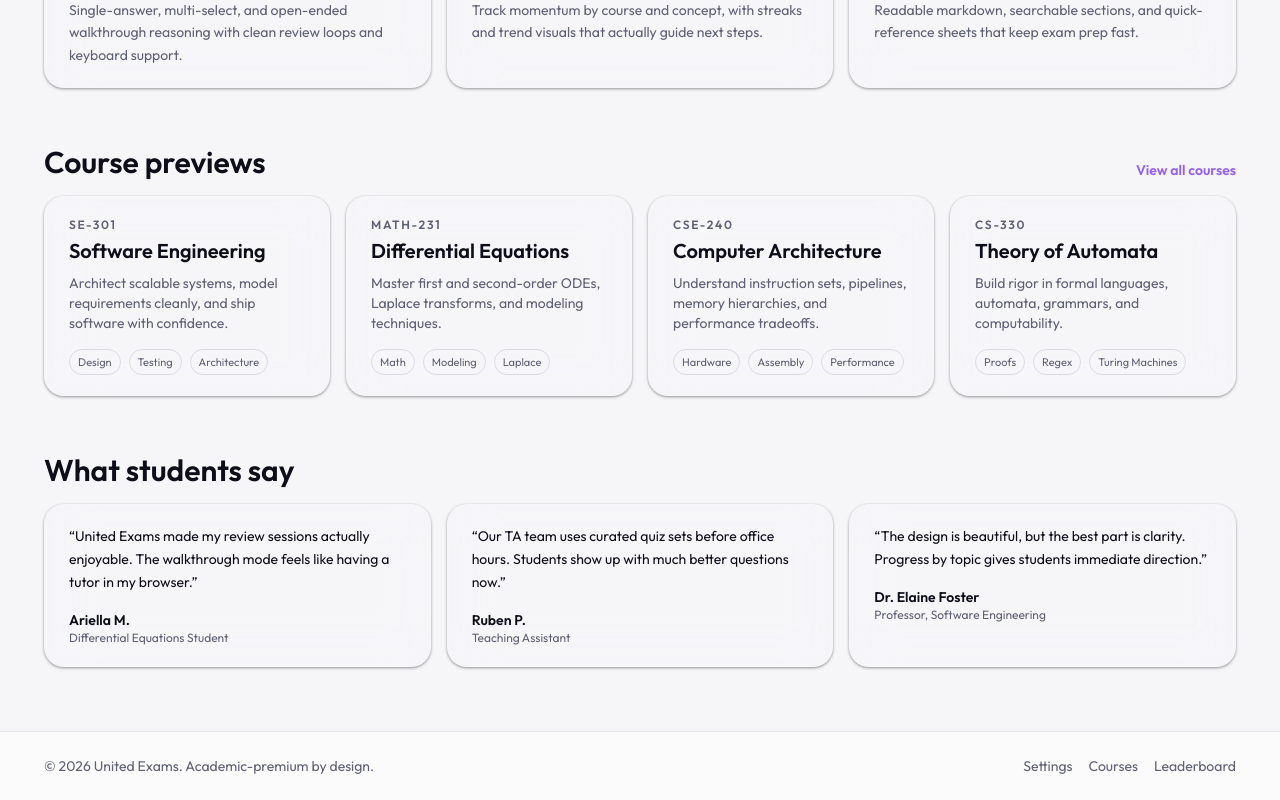
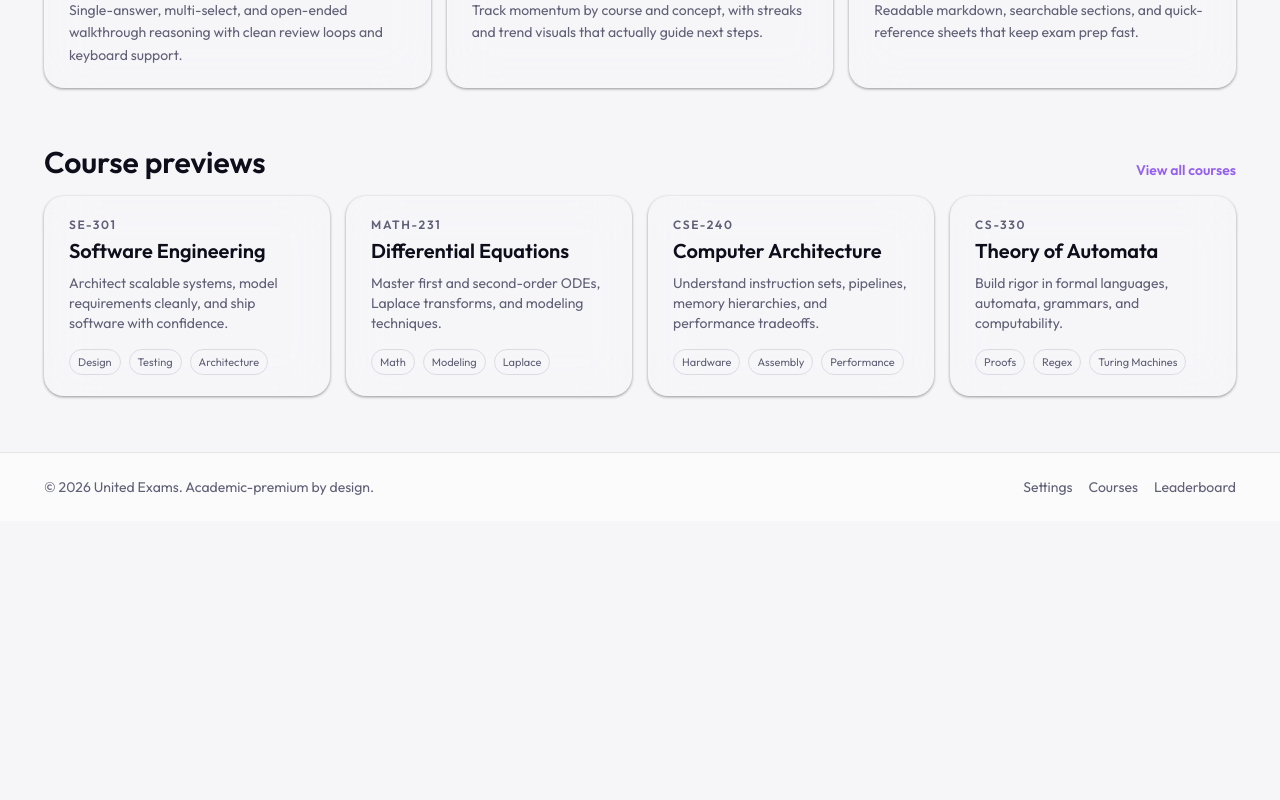
Before and after one commit to nicholaslasagna/unitedexams, a Next.js app: page / in a window 1280 px wide. Shown: the part 797-1597 px from the top of the page. After the commit the page ends 1318 px from the top, so only its background shows below. Built offline with nearby package versions, Linux system fonts and the light colour scheme.

Commit message:
Page Changes

```diff
--- a/app/app/dashboard/page.tsx
+++ b/app/app/dashboard/page.tsx
@@ -22,8 +22,7 @@ import {
   courseProgress,
   getStreak,
   leaderboardPoints,
-  recentAttempts,
-  streakSparkline
+  recentAttempts
 } from "@/features/progress/metrics";
 import { formatRelativeDate } from "@/lib/utils";
 
--- a/app/app/quiz/[quizId]/page.tsx
+++ b/app/app/quiz/[quizId]/page.tsx
@@ -75,7 +75,8 @@ export default function QuizPage() {
         timed: false,
         timerMinutes: quiz.timerDefaultMinutes,
         randomizeQuestions: false,
-        explanationMode: "afterEach"
+        explanationMode: "afterEach",
+        questionCount: "all"
       });
     }
 
@@ -84,7 +85,8 @@ export default function QuizPage() {
         timed: true,
         timerMinutes: quiz.timerDefaultMinutes,
         randomizeQuestions: true,
-        explanationMode: "end"
+        explanationMode: "end",
+        questionCount: "all"
       });
     }
   }, [searchParams, quiz]);
@@ -170,7 +172,13 @@ export default function QuizPage() {
     if (!quiz) return;
     const effective = { ...settings, ...(override ?? {}) };
     const ids = quiz.questions.map((q) => q.id);
-    const nextOrder = effective.randomizeQuestions ? shuffle(ids) : ids;
+    const orderedIds = effective.randomizeQuestions ? shuffle(ids) : ids;
+    const maxQuestions = ids.length;
+    const requestedCount =
+      effective.questionCount === "all"
+        ? maxQuestions
+        : Math.min(maxQuestions, Math.max(1, Number(effective.questionCount || maxQuestions)));
+    const nextOrder = orderedIds.slice(0, requestedCount);
 
     setOrder(nextOrder);
     setCurrentIndex(0);
@@ -446,6 +454,12 @@ export default function QuizPage() {
               </Button>
             </div>
 
+            <p className="text-xs text-muted">
+              Current attempt length:{" "}
+              {settings.questionCount === "all" ? `All ${quiz.questions.length}` : settings.questionCount} question
+              {settings.questionCount === 1 ? "" : "s"}.
+            </p>
+
             <div className="rounded-xl border border-borderc bg-soft p-4 text-xs text-muted">
               {quiz.courseId === "differential-equations"
                 ? "Differential Equations mode: open-ended free response with hint-by-hint guidance and walkthrough self-check."
@@ -458,6 +472,7 @@ export default function QuizPage() {
           open={settingsOpen}
           onClose={() => setSettingsOpen(false)}
           initial={settings}
+          maxQuestions={quiz.questions.length}
           onConfirm={setSettings}
         />
       </div>
--- a/app/page.tsx
+++ b/app/page.tsx
@@ -2,7 +2,6 @@ import Link from "next/link";
 import { ArrowRight, BookOpenCheck, ChartNoAxesCombined, Orbit, Sparkles } from "lucide-react";
 import { Card, CardBody } from "@/components/ui/card";
 import { courses, quizSets } from "@/data/seed";
-import { testimonials } from "@/data/seed/leaderboard";
 
 const features = [
   {
@@ -143,21 +142,6 @@ export default function LandingPage() {
         </div>
       </section>
 
-      <section className="mx-auto w-full max-w-[1240px] px-6 pb-16">
-        <h2 className="mb-4 font-display text-3xl font-semibold">What students say</h2>
-        <div className="grid gap-4 md:grid-cols-3">
-          {testimonials.map((item) => (
-            <Card key={item.name}>
-              <CardBody>
-                <p className="text-sm leading-relaxed text-text">“{item.quote}”</p>
-                <p className="mt-4 text-sm font-semibold">{item.name}</p>
-                <p className="text-xs text-muted">{item.role}</p>
-              </CardBody>
-            </Card>
-          ))}
-        </div>
-      </section>
-
       <footer className="border-t border-borderc/70 bg-surface/60">
         <div className="mx-auto flex w-full max-w-[1240px] flex-wrap items-center justify-between gap-3 px-6 py-6 text-sm text-muted">
           <p>© {new Date().getFullYear()} United Exams. Academic-premium by design.</p>
--- a/data/seed/leaderboard.ts
+++ b/data/seed/leaderboard.ts
@@ -7,24 +7,3 @@ export const seededLeaderboard: LeaderboardEntry[] = [
   { id: "p4", name: "Noah T.", school: "Summit Tech", streak: 12, points: 1032, role: "student" },
   { id: "p5", name: "Prof. Chen", school: "Summit Tech", streak: 9, points: 980, role: "professor" }
 ];
-
-export const testimonials = [
-  {
-    quote:
-      "United Exams made my review sessions actually enjoyable. The walkthrough mode feels like having a tutor in my browser.",
-    name: "Ariella M.",
-    role: "Differential Equations Student"
-  },
-  {
-    quote:
-      "Our TA team uses curated quiz sets before office hours. Students show up with much better questions now.",
-    name: "Ruben P.",
-    role: "Teaching Assistant"
-  },
-  {
-    quote:
-      "The design is beautiful, but the best part is clarity. Progress by topic gives students immediate direction.",
-    name: "Dr. Elaine Foster",
-    role: "Professor, Software Engineering"
-  }
-];
--- a/features/quiz/defaults.ts
+++ b/features/quiz/defaults.ts
@@ -4,5 +4,6 @@ export const defaultQuizSettings = (timerMinutes = 20): QuizSettings => ({
   timed: true,
   timerMinutes,
   randomizeQuestions: true,
-  explanationMode: "afterEach"
+  explanationMode: "afterEach",
+  questionCount: "all"
 });
--- a/features/quiz/quiz-settings-modal.tsx
+++ b/features/quiz/quiz-settings-modal.tsx
@@ -1,7 +1,6 @@
 "use client";
 
-import { useState } from "react";
-import { useEffect } from "react";
+import { useEffect, useMemo, useState } from "react";
 import { Modal } from "@/components/ui/modal";
 import { Button } from "@/components/ui/button";
 import type { QuizSettings } from "@/lib/types";
@@ -9,12 +8,18 @@ import type { QuizSettings } from "@/lib/types";
 interface QuizSettingsModalProps {
   open: boolean;
   initial: QuizSettings;
+  maxQuestions: number;
   onClose: () => void;
   onConfirm: (settings: QuizSettings) => void;
 }
 
-export function QuizSettingsModal({ open, initial, onClose, onConfirm }: QuizSettingsModalProps) {
+export function QuizSettingsModal({ open, initial, maxQuestions, onClose, onConfirm }: QuizSettingsModalProps) {
   const [settings, setSettings] = useState<QuizSettings>(initial);
+  const countOptions = useMemo(() => {
+    const stepped = [5, 10, 15, 20].filter((count) => count < maxQuestions);
+    const dynamic = [maxQuestions];
+    return [...new Set([...stepped, ...dynamic])].sort((a, b) => a - b);
+  }, [maxQuestions]);
 
   useEffect(() => {
     if (open) {
@@ -79,6 +84,33 @@ export function QuizSettingsModal({ open, initial, onClose, onConfirm }: QuizSet
         </div>
 
         <div className="rounded-xl border border-borderc bg-soft p-4">
+          <p className="text-sm font-semibold text-text">Practice question count</p>
+          <p className="mt-1 text-xs text-muted">Choose how many questions to include in this attempt.</p>
+          <div className="mt-3">
+            <label className="block text-xs font-semibold uppercase tracking-[0.14em] text-muted">
+              Questions in this attempt
+            </label>
+            <select
+              value={settings.questionCount === "all" ? "all" : String(settings.questionCount)}
+              onChange={(event) =>
+                setSettings((prev) => ({
+                  ...prev,
+                  questionCount: event.target.value === "all" ? "all" : Number(event.target.value)
+                }))
+              }
+              className="mt-1 h-10 w-full rounded-lg border border-borderc bg-surface px-3 text-sm text-text"
+            >
+              <option value="all">All ({maxQuestions})</option>
+              {countOptions.map((count) => (
+                <option key={`question-count-${count}`} value={count}>
+                  {count}
+                </option>
+              ))}
+            </select>
+          </div>
+        </div>
+
+        <div className="rounded-xl border border-borderc bg-soft p-4">
           <p className="text-sm font-semibold text-text">Explanation timing</p>
           <div className="mt-3 grid gap-2 sm:grid-cols-2">
             <button
--- a/lib/types.ts
+++ b/lib/types.ts
@@ -68,6 +68,7 @@ export interface QuizSettings {
   timerMinutes: number;
   randomizeQuestions: boolean;
   explanationMode: "afterEach" | "end";
+  questionCount: number | "all";
 }
 
 export interface UserProfile {
```
